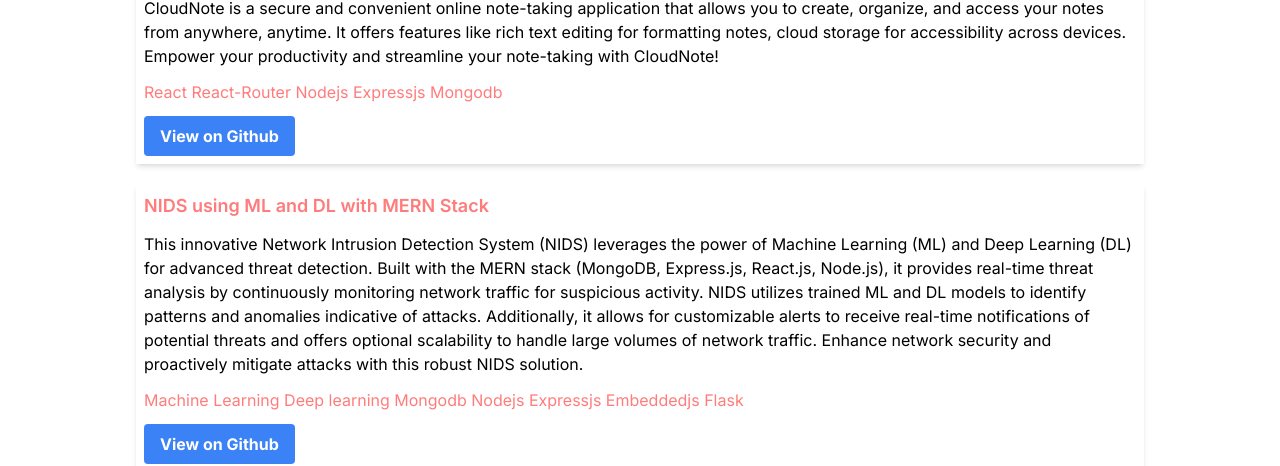
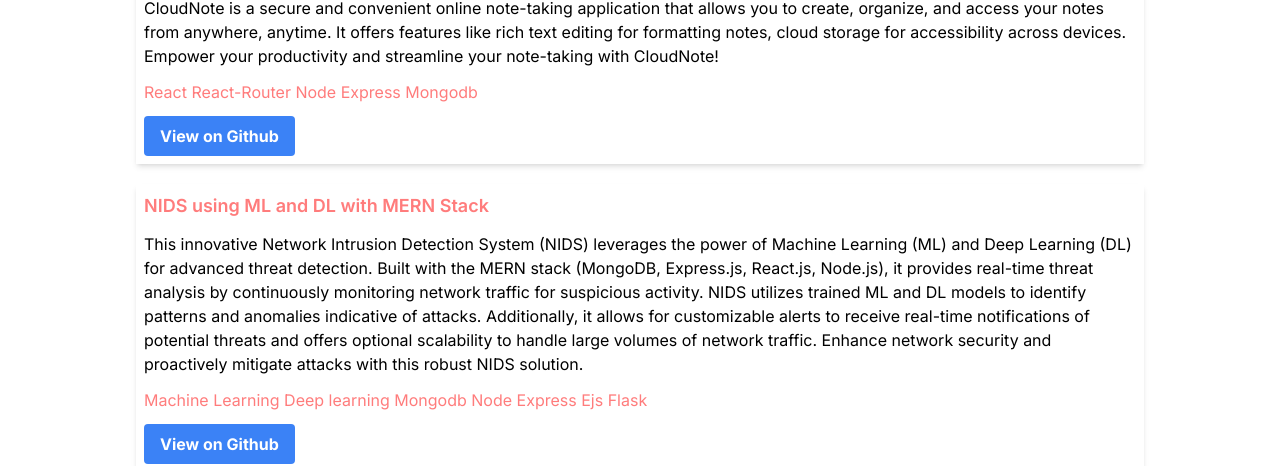
Before and after one commit to MAIMUNA-GULAFSHAN/Blogs-website, a Next.js app: page /works in a window 1280 px wide. Shown: the part 186-652 px from the top of the page. Built offline with nearby package versions, Linux system fonts and the light colour scheme.

Commit message:
completed with all pages

```diff
--- a/next.config.mjs
+++ b/next.config.mjs
@@ -78,7 +78,7 @@
                 pathname: '/bound/**',
             },
           ],
-          domains: ['media.zenfs.com','compote.slate.com','blogger.googleusercontent.com','brainbaking.com','blog.apnic.net','media.loom-app.com','www.accessnow.org','regmedia.co.uk','docs.blink.sh','media0.faz.net','images.macrumors.com','cdn.lesnumeriques.com','thepointsguy.global.ssl.fastly.net','stadt-bremerhaven.de','images.frandroid.com','www.appinn.com','smallbiztrends.com','s3.crackedcdn.com','phandroid.com','www.presse-citron.net','1.img-dpreview.com','static1.xdaimages.com','ritholtz.com','www.androidauthority.com','media.npr.org','www.journaldugeek.com','i0.wp.com','9to5mac.com','static1.anpoimages.com','photos5.appleinsider.com','www.yankodesign.com',],
+          domains: ['www.apple.com','media.zenfs.com','compote.slate.com','blogger.googleusercontent.com','brainbaking.com','blog.apnic.net','media.loom-app.com','www.accessnow.org','regmedia.co.uk','docs.blink.sh','media0.faz.net','images.macrumors.com','cdn.lesnumeriques.com','thepointsguy.global.ssl.fastly.net','stadt-bremerhaven.de','images.frandroid.com','www.appinn.com','smallbiztrends.com','s3.crackedcdn.com','phandroid.com','www.presse-citron.net','1.img-dpreview.com','static1.xdaimages.com','ritholtz.com','www.androidauthority.com','media.npr.org','www.journaldugeek.com','i0.wp.com','9to5mac.com','static1.anpoimages.com','photos5.appleinsider.com','www.yankodesign.com',],
     }
 };
 
--- a/package.json
+++ b/package.json
@@ -9,6 +9,7 @@
     "lint": "next lint"
   },
   "dependencies": {
+    "@next/font": "^14.2.3",
     "@reduxjs/toolkit": "^2.2.5",
     "next": "14.2.3",
     "react": "^18",
--- a/src/app/[blog]/page.js
+++ b/src/app/[blog]/page.js
@@ -80,7 +80,7 @@
                 alt={blog?.title}
                 width={100}
                 height={100}
-                // unoptimized
+                unoptimized
 
                 className="w-full h-64 object-cover rounded-lg mb-4"
               />
--- a/src/app/page.js
+++ b/src/app/page.js
@@ -9,7 +9,6 @@
 import Shimmer1 from "@/components/Shimmer1";
 import Lightbox from "@/components/Lightbox";
 import Footer from "@/components/Footer";
-
 
 
 export default function Home() {
@@ -36,6 +35,7 @@
       const data = await response.json();
       dispatch(addBlogs(data.articles));
       setLoading(false)
+      console.log('response fo blogs',data.articles)
     } catch (error) {
       console.error("Error fetching data:", error);
     }
@@ -50,7 +50,7 @@
   };
 
   return (
-    <main className="h-full w-full m-0 flex flex-col items-center gap-4 relative">
+    <main className={ `h-full w-full m-0 flex flex-col items-center gap-4 relative`}>
       <header className="fixed top-0 left-0 w-full bg-white z-10 shadow-md mb-5">
         <Header />
       </header>
@@ -74,7 +74,7 @@
                     width={480}
                     height={480}
                     className="m-0 h-full w-full object-cover"
-                    // unoptimized
+                    unoptimized
                   />
                 </div>
                   <div className="mx-1 p-1 w-full flex flex-col gap-4 justify-around">
--- a/src/components/Projects.jsx
+++ b/src/components/Projects.jsx
@@ -7,21 +7,21 @@
       title: "CloudNote",
       description:
         "CloudNote is a secure and convenient online note-taking application that allows you to create, organize, and access your notes from anywhere, anytime. It offers features like rich text editing for formatting notes, cloud storage for accessibility across devices. Empower your productivity and streamline your note-taking with CloudNote!",
-        technologies:['React ',' React-Router ' ,' Nodejs ',' Expressjs ','Mongodb'],
+        technologies:['React ',' React-Router ' ,' Node ',' Express ','Mongodb'],
       githubUrl: "https://github.com/Md-Abdullah1/CloudNote",
     },
     {
       title: "NIDS using ML and DL with MERN Stack",
       description:
         "This innovative Network Intrusion Detection System (NIDS) leverages the power of Machine Learning (ML) and Deep Learning (DL) for advanced threat detection. Built with the MERN stack (MongoDB, Express.js, React.js, Node.js), it provides real-time threat analysis by continuously monitoring network traffic for suspicious activity. NIDS utilizes trained ML and DL models to identify patterns and anomalies indicative of attacks. Additionally, it allows for customizable alerts to receive real-time notifications of potential threats and offers optional scalability to handle large volumes of network traffic. Enhance network security and proactively mitigate attacks with this robust NIDS solution.",
-        technologies:['Machine Learning ', ' Deep learning ', ' Mongodb ', ' Nodejs ' , ' Expressjs ' , ' Embeddedjs ',' Flask '],
+        technologies:['Machine Learning ', ' Deep learning ', ' Mongodb ', ' Node ' , ' Express ' , ' Ejs ',' Flask '],
       githubUrl: "https://github.com/Md-Abdullah1/Network-Intrusion-Detection-System",
     },
     {
       title: "HRMS: Employee Management System",
       description:
         "This comprehensive HR Management System (HRMS) streamlines employee management processes. It facilitates efficient new employee recruitment and onboarding, stores and manages employee information (contact details, payroll, performance reviews),  integrates with time clocks or attendance management systems (optional), and streamlines payroll calculations and generates reports (optional). Optimize your HR processes, improve employee experience, and gain valuable insights with this user-friendly HRMS.",
-        technologies:[' Nextjs ',' Redux ', ' axios ', ' tailwind '],
+        technologies:[' Nextjs ',' Redux Toolkit', ' axios ', ' TTailwind '],
       githubUrl: "https://github.com/Md-Abdullah1/appkube-hrms-ui",
     },
     {
@@ -35,7 +35,7 @@
         "title": "Todo List ",
         "description": "A simple and user-friendly todo list application built with React and Tailwind CSS. Features include adding, editing, and deleting tasks. Local storage ensures tasks persist even after browser refresh. The responsive design adapts seamlessly across various screen sizes.",
         "githubUrl": "https://github.com/Md-Abdullah1/Todo-List",
-        "technologies": [" React ", "Tailwind CSS ", " Local Storage"]
+        "technologies": [" React ", " Tailwind CSS ", " Local Storage"]
       }
   ];
   return (
```
Also changed, not shown: 1 other file (tests, documents, lock files or other folders).
